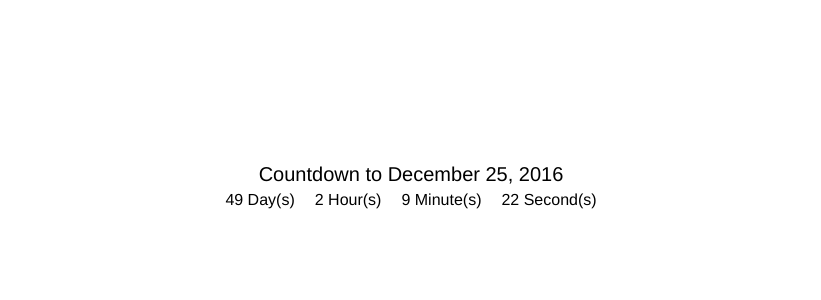
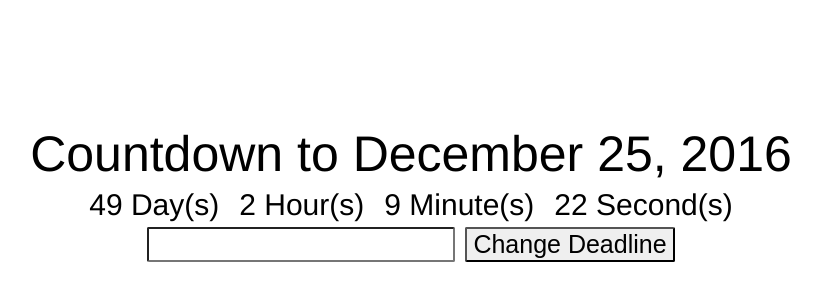
Before and after one commit to 15Dkatz/ReactJS_Guides, a React (Create React App) app in the folder clockMaster/: page / in a window 1280 px wide. Shown: the part 128-428 px from the top of the page, without its empty margins (229-1050 px from the left). Built offline with nearby package versions, Linux system fonts and the light colour scheme.

Commit message:
Step 13: add a changeDeadline function

```diff
--- a/clockMaster/package.json
+++ b/clockMaster/package.json
@@ -7,6 +7,7 @@
   },
   "dependencies": {
     "react": "^15.3.2",
+    "react-bootstrap": "^0.30.6",
     "react-dom": "^15.3.2"
   },
   "scripts": {
--- a/clockMaster/src/App.css
+++ b/clockMaster/src/App.css
@@ -1,15 +1,26 @@
 .App {
   text-align: center;
   font-family: Helvetica;
-  margin-top: 23%;
+  margin-top: 20%;
 }
 
 .App-title {
-  font-size: 20px;
+  font-size: 50px;
   margin: 5px;
 }
 
 .Clock-days, .Clock-hours, .Clock-minutes, .Clock-seconds {
   display: inline;
   margin: 10px;
+  font-size: 30px;
 }
+
+.deadline-input, .deadline-btn {
+  font-size: 25px;
+  margin: 5px;
+  border-radius: 2px;
+}
+
+.deadline-input {
+  width: 300px;
+}
--- a/clockMaster/src/App.js
+++ b/clockMaster/src/App.js
@@ -7,7 +7,8 @@ class App extends Component {
   constructor(props) {
     super(props);
     this.state = {
-      deadline: 'December 25, 2016'
+      deadline: 'December 25, 2016',
+      newDeadline: ''
     }
   }
 
@@ -16,8 +17,26 @@ class App extends Component {
       <div className="App">
         <div className="App-title">Countdown to {this.state.deadline}</div>
         <Clock deadline={this.state.deadline}/>
+        <div className="App-deadline">
+          <input
+            type="text"
+            className="deadline-input"
+            value={this.state.newDeadline}
+            onChange={event => this.setState({newDeadline: event.target.value})}
+          />
+          <button
+            onClick={() => this.changeDeadline()}
+            className="deadline-btn"
+          >
+            Change Deadline
+          </button>
+        </div>
       </div>
     )
+  }
+
+  changeDeadline() {
+    this.setState({deadline: this.state.newDeadline})
   }
 }
 
```
